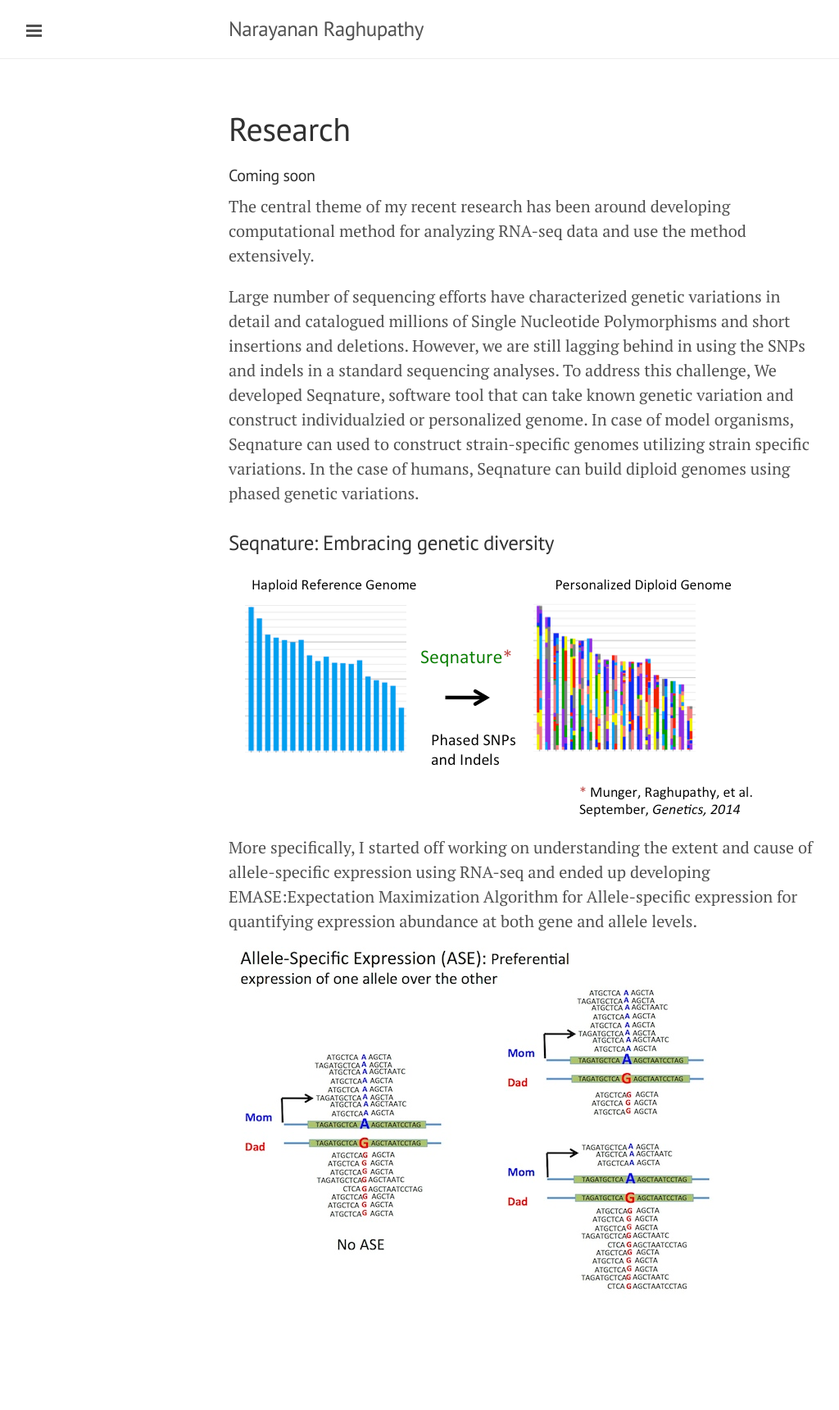
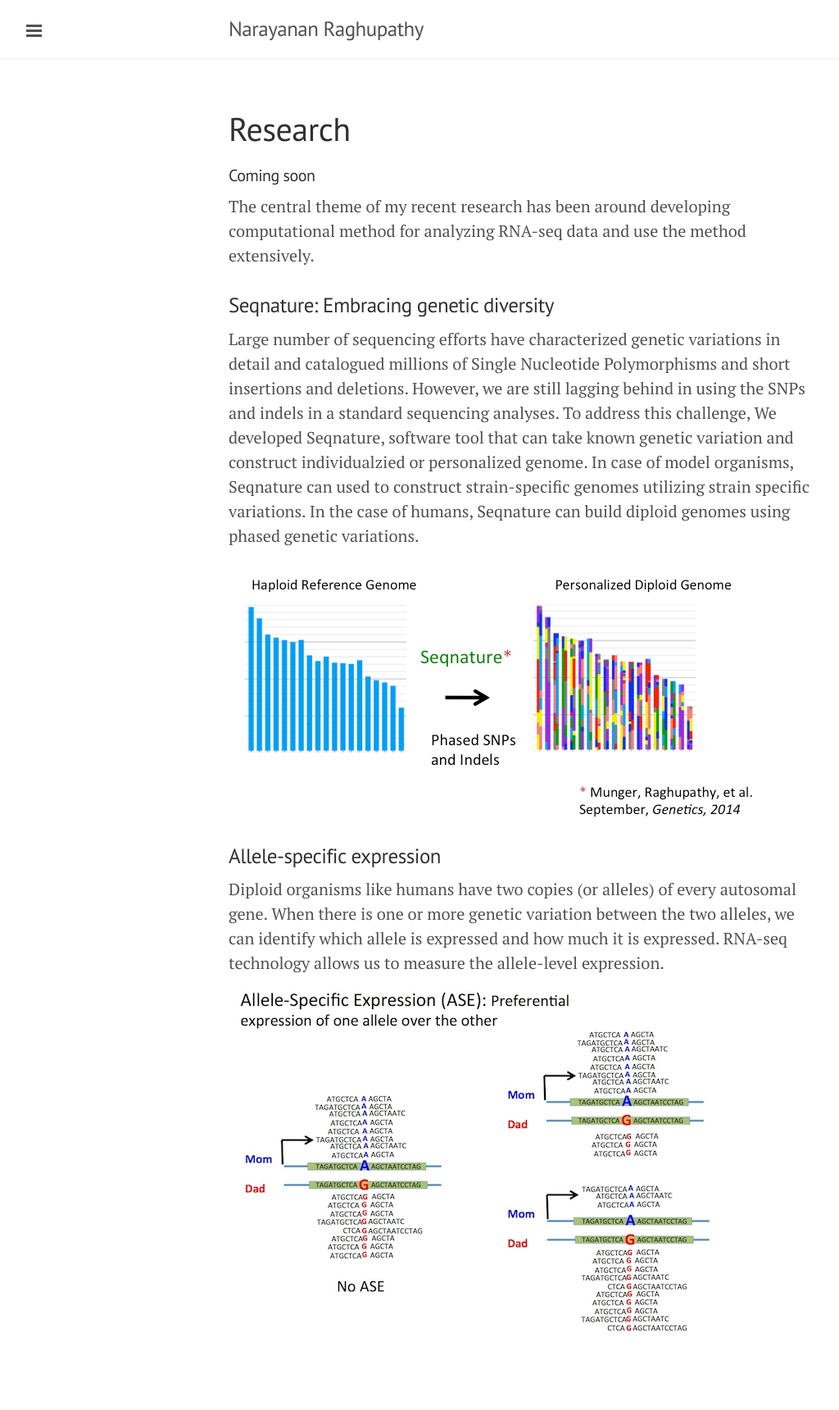
Before and after one commit to narayananr/narayananr.github.io, a Jekyll site: the page built from research.md, in a window 1280 px wide. Shown: the whole page at 82% size, without its empty margins (1-1025 px from the left). Built offline with Jekyll 4.4.1, drawn with Linux system fonts in a browser that asks for light colours; Markdown is read by kramdown in place of the engine named in the settings; before the commit the page ends 1669 px from its top, so only the background shows below that.

Commit message:
added blurb about ASE

```diff
--- a/research.md
+++ b/research.md
@@ -6,9 +6,11 @@ title: Research
 ##### Coming soon
 The central theme of my recent research has been around developing computational method for analyzing RNA-seq data and use the method extensively.
 
+### Seqnature: Embracing genetic diversity
 Large number of sequencing efforts have characterized genetic variations in detail and catalogued millions of Single Nucleotide Polymorphisms and short insertions and deletions. However, we are still lagging behind in using the SNPs and indels in a standard sequencing analyses. To address this challenge, We developed Seqnature, software tool that can take known genetic variation and construct individualzied or personalized genome. In case of model organisms, Seqnature can used to construct strain-specific genomes utilizing strain specific variations. In the case of humans, Seqnature can build diploid genomes using phased genetic variations.
 
-### Seqnature: Embracing genetic diversity
 ![Seqnature](/public/images/seqnature-personalized-genome.png)
-More specifically, I started off working on understanding the extent and cause of allele-specific expression using RNA-seq and ended up developing EMASE:Expectation Maximization Algorithm for Allele-specific expression for quantifying expression abundance at both gene and allele levels.
+
+### Allele-specific expression
+Diploid organisms like humans have two copies (or alleles) of every autosomal gene. When there is one or more genetic variation between the two alleles, we can identify which allele is expressed and how much it is expressed. RNA-seq technology allows us to measure the allele-level expression.
 ![ASE](/public/images/ASE-cartoon.jpg)
```
